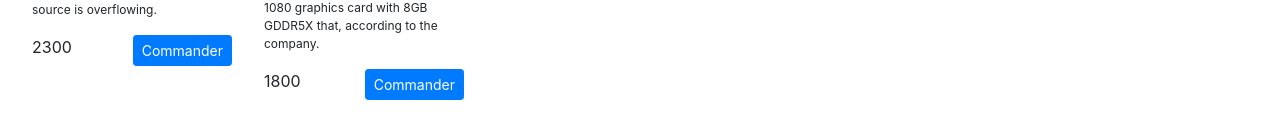
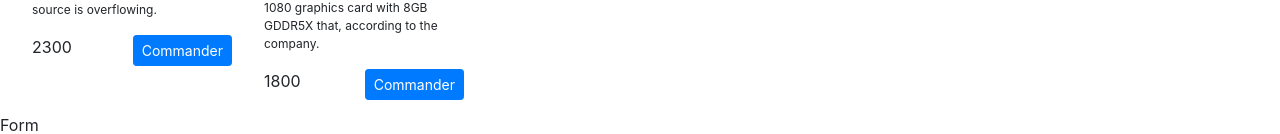
Before and after one commit to sandix34/E-Shop-Vue.js-App, a Vue app: page / in a window 1280 px wide. Shown: the part 777-911 px from the top of the page. Before the commit the page ends 890 px from the top, so only its background shows below. Built offline with nearby package versions, Linux system fonts and the light colour scheme.

Commit message:
mise en place de la nouvelle architecture

```diff
--- a/src/App.vue
+++ b/src/App.vue
@@ -1,24 +1,22 @@
 <template>
   <div id="app">
     <the-header></the-header>
-    <div class="d-flex flex-row">
-      <Shop class="w-75"></Shop>
-      <Cart class="w-25"></Cart>
-    </div>
+    <user></user>
+    <admin></admin>
   </div>
 </template>
 
 <script>
 import TheHeader from './components/TheHeader';
-import Shop from './components/Shop/Shop';
-import Cart from './components/Cart/Cart';
+import User from './components/features/User/User';
+import Admin from './components/features//Admin/Admin'
 
 export default {
   name: 'app',
   components: {
     TheHeader,
-    Shop,
-    Cart
+    User,
+    Admin
   }
 }
 </script>
--- /dev/null
+++ b/src/components/features/Admin/Admin.vue
@@ -0,0 +1,19 @@
+<template>
+  <div>
+      <admin-product-form></admin-product-form>
+  </div>
+</template>
+
+<script>
+import AdminProductForm from './AdminProductForm';
+
+export default {
+ components: {
+     AdminProductForm
+ }
+}
+</script>
+
+<style>
+
+</style>
--- /dev/null
+++ b/src/components/features/Admin/AdminProductForm.vue
@@ -0,0 +1,14 @@
+<template>
+  <div>Form</div>
+</template>
+
+<script>
+
+export default {
+
+}
+</script>
+
+<style>
+
+</style>
--- a/src/components/Cart/Cart.vue
+++ b/src/components/features/User/Cart/Cart.vue
@@ -4,7 +4,7 @@
 
 <script>
 import CartProductsList from './CartProductsList';
-import { eventBus } from '../../main';
+import { eventBus } from '../../../../main';
 
 export default {
   components: {
--- a/src/components/Cart/CartProductItem.vue
+++ b/src/components/features/User/Cart/CartProductItem.vue
@@ -9,7 +9,7 @@
 </template>
 
 <script>
-import { eventBus } from '../../main'
+import { eventBus } from '../../../../main'
 
 export default {
  props: ['item'],
--- a/src/components/Shop/Shop.vue
+++ b/src/components/features/User/Shop/Shop.vue
@@ -4,7 +4,7 @@
 
 <script>
 import ShopProductsList from './ShopProductsList';
-import { eventBus } from '../../main';
+import { eventBus } from '../../../../main';
 
 export default {
   components: {
--- a/src/components/Shop/ShopProductItem.vue
+++ b/src/components/features/User/Shop/ShopProductItem.vue
@@ -18,7 +18,7 @@
 </template>
 
 <script>
-import { eventBus } from '../../main';
+import { eventBus } from '../../../../main';
 
 export default {
  props: ['product'],
--- /dev/null
+++ b/src/components/features/User/User.vue
@@ -0,0 +1,21 @@
+<template>
+  <div class="d-flex flex-row">
+    <Shop class="w-75"></Shop>
+    <Cart class="w-25"></Cart>
+  </div>
+</template>
+
+<script>
+import Shop from './Shop/Shop';
+import Cart from './Cart/Cart';
+
+export default {
+  components: {
+      Shop,
+      Cart
+  }
+};
+</script>
+
+<style>
+</style>
```
Also changed, not shown: src/components/features/User/Cart/CartProductsList.vue (renamed from src/components/Cart/CartProductsList.vue), src/components/features/User/Shop/ShopProductsList.vue (renamed from src/components/Shop/ShopProductsList.vue).
